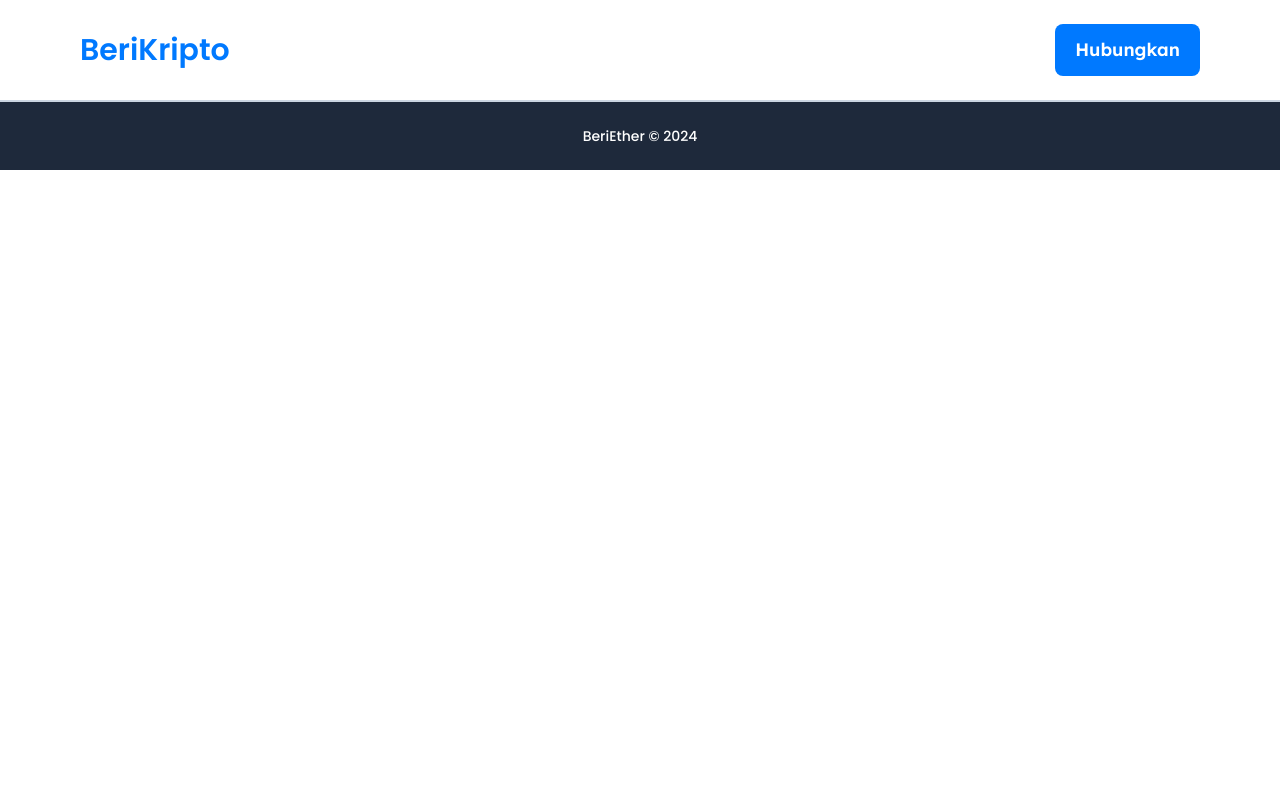
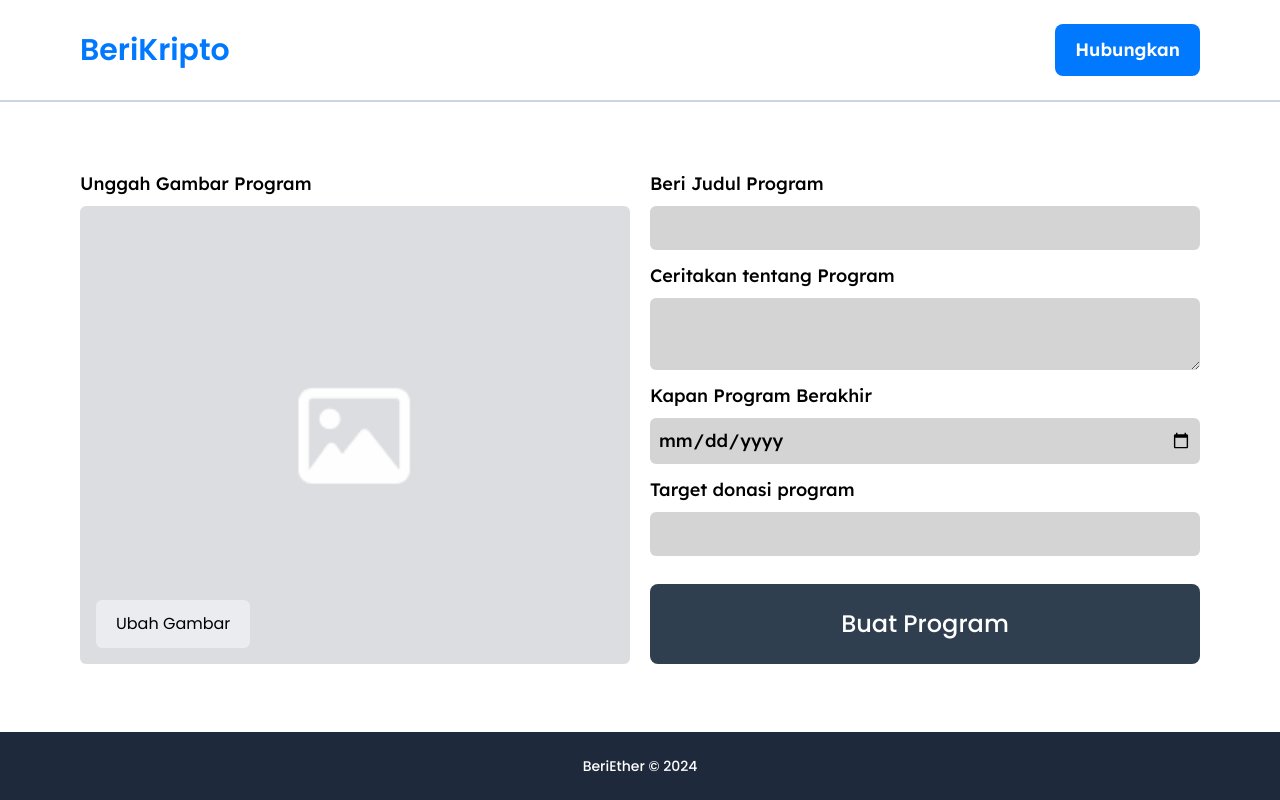
Before and after one commit to rosyanxone/BeriKripto, a React (Vite) app: page /create in a window 1280 px wide. Built offline with nearby package versions, Linux system fonts and the light colour scheme.

Commit message:
fix bg image

```diff
--- a/src/App.jsx
+++ b/src/App.jsx
@@ -2,17 +2,19 @@ import { Route, Routes } from "react-router-dom";
 
 import HomePage from "./pages/HomePage";
 import ProgramDetail from "./pages/ProgramDetail";
+import ProgramCreate from "./pages/ProgramCreate";
 import Navbar from "./components/Navbar";
 import Footer from "./components/Footer";
 
 export default function App() {
   return (
-    <div className="font-poppins">
+    <div className="flex h-screen flex-col justify-between font-poppins">
       <Navbar />
       <main>
         <Routes>
           <Route path="/" element={<HomePage />} />
           <Route path="/detail" element={<ProgramDetail />} />
+          <Route path="/create" element={<ProgramCreate />} />
         </Routes>
       </main>
       <Footer />
--- /dev/null
+++ b/src/pages/ProgramCreate.jsx
@@ -0,0 +1,80 @@
+export default function ProgramCreate() {
+  return (
+    <div className="container-wraper">
+      <form action="" className="wraper grid grid-cols-2 gap-5">
+        <div className="flex h-full flex-col gap-2">
+          <label
+            htmlFor="changeImage"
+            className="font-lexend-deca text-lg font-medium"
+          >
+            Unggah Gambar Program
+          </label>
+          <div
+            className="relative h-full rounded-md bg-red-500 bg-cover bg-center"
+            style={{
+              backgroundImage: 'url("./thumb/frame-308.png")',
+            }}
+          >
+            <button
+              id="changeImage"
+              type="click"
+              className="absolute bottom-4 left-4 rounded-md bg-light px-5 py-3 text-base"
+            >
+              Ubah Gambar
+            </button>
+          </div>
+        </div>
+        <div className="flex h-full w-full flex-1 flex-col gap-3">
+          <label
+            htmlFor="title"
+            className="flex flex-col gap-2 font-lexend-deca text-lg font-medium"
+          >
+            Beri Judul Program
+            <input
+              className="w-full rounded-md bg-neutral-300 p-2"
+              type="text"
+              id="title"
+            />
+          </label>
+          <label
+            htmlFor="story"
+            className="flex flex-col gap-2 font-lexend-deca text-lg font-medium"
+          >
+            Ceritakan tentang Program
+            <textarea
+              className="w-full rounded-md bg-neutral-300 p-2"
+              name="story"
+              id="story"
+            ></textarea>
+          </label>
+          <label
+            htmlFor="deadline"
+            className="flex flex-col gap-2 font-lexend-deca text-lg font-medium"
+          >
+            Kapan Program Berakhir
+            <input
+              className="w-full rounded-md bg-neutral-300 p-2"
+              type="date"
+              id="deadline"
+            />
+          </label>
+          <label
+            htmlFor="target"
+            className="flex flex-col gap-2 font-lexend-deca text-lg font-medium"
+          >
+            Target donasi program
+            <input
+              className="w-full rounded-md bg-neutral-300 p-2"
+              type="text"
+              inputMode="numeric"
+              id="target"
+            />
+          </label>
+          <button className="mt-4 rounded-lg bg-dark py-6 text-2xl font-medium text-white">
+            Buat Program
+          </button>
+        </div>
+      </form>
+    </div>
+  );
+}
```
Also changed, not shown: src/pages/ProgramDetail.jsx (+3 -5 lines).
